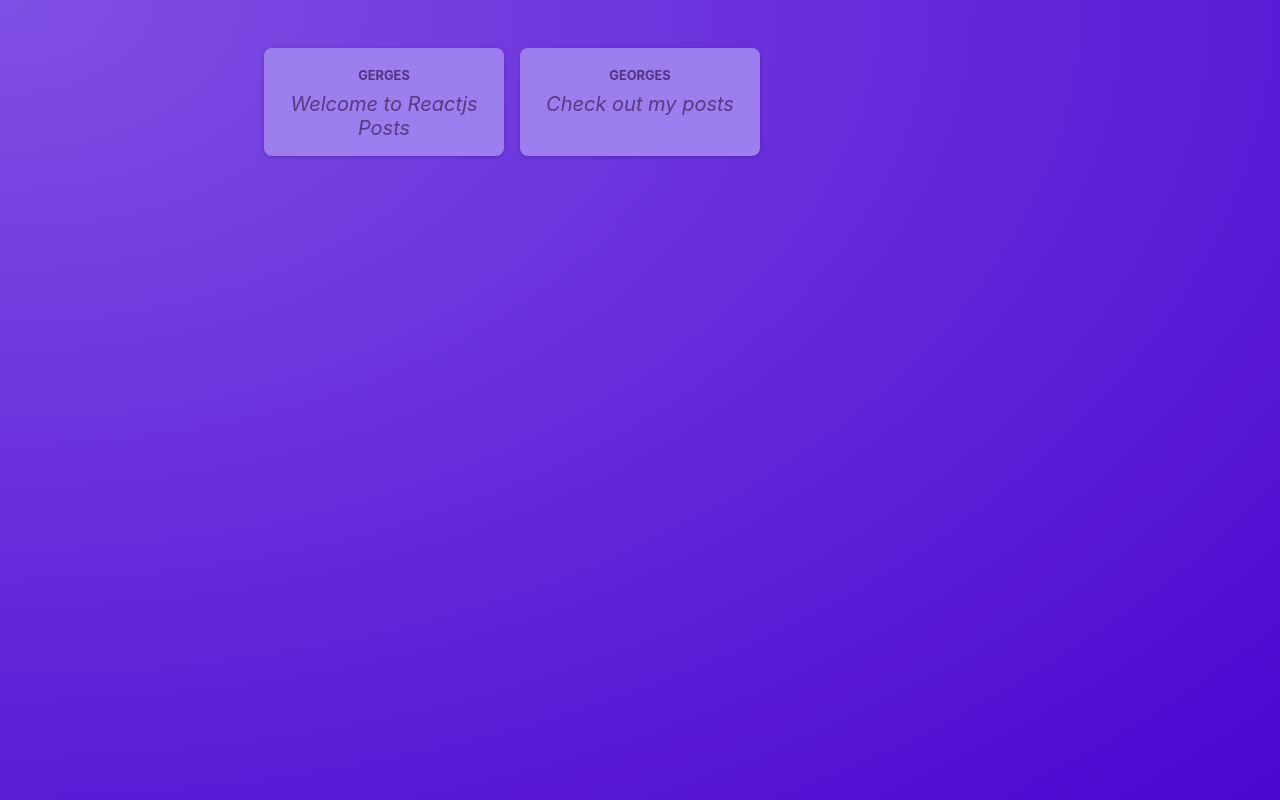
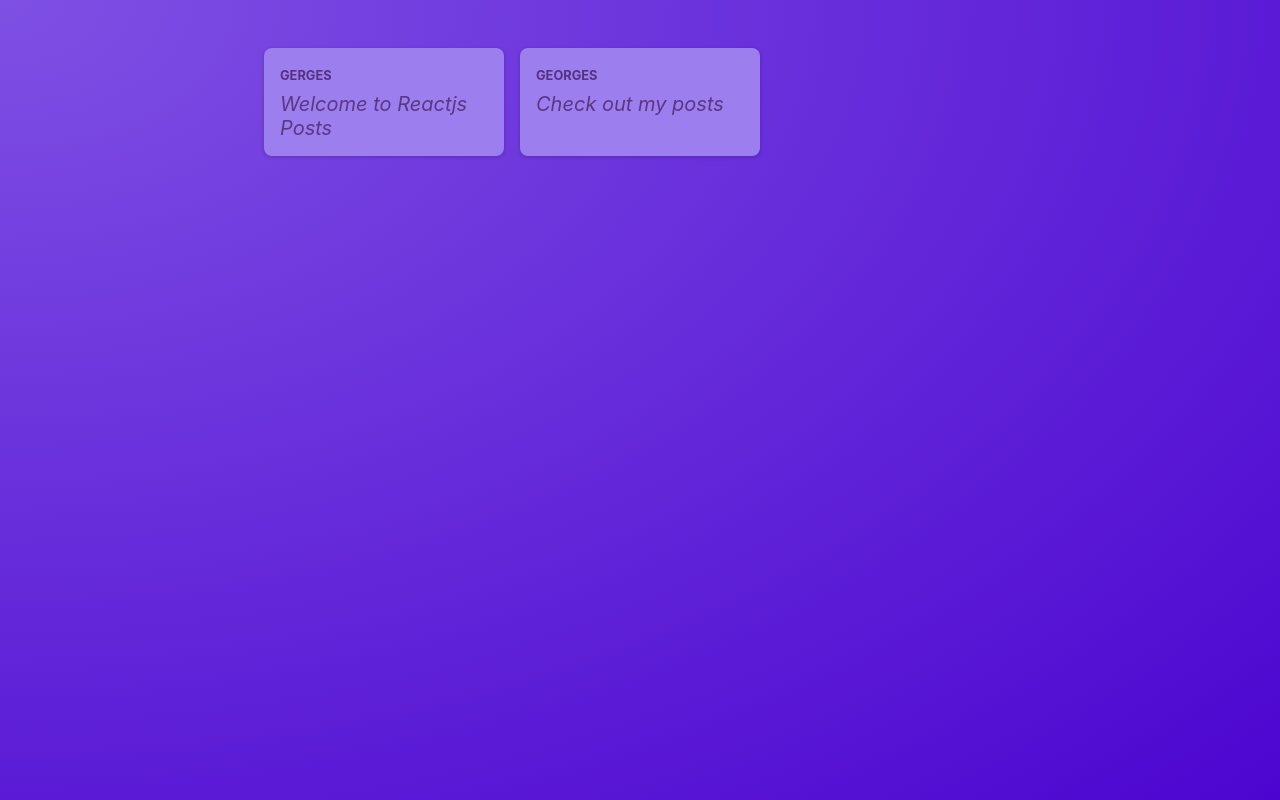
Before and after one commit to G3RGES/react-posts, a React (Vite) app: page / in a window 1280 px wide. Built offline with nearby package versions, Linux system fonts and the light colour scheme.

Commit message:
Update index.css

```diff
--- a/src/index.css
+++ b/src/index.css
@@ -18,6 +18,6 @@
 
 body {
   margin: 0;
-  text-align: center;
+  /* text-align: center; */
   color: #e6ddf9;
 }
```
